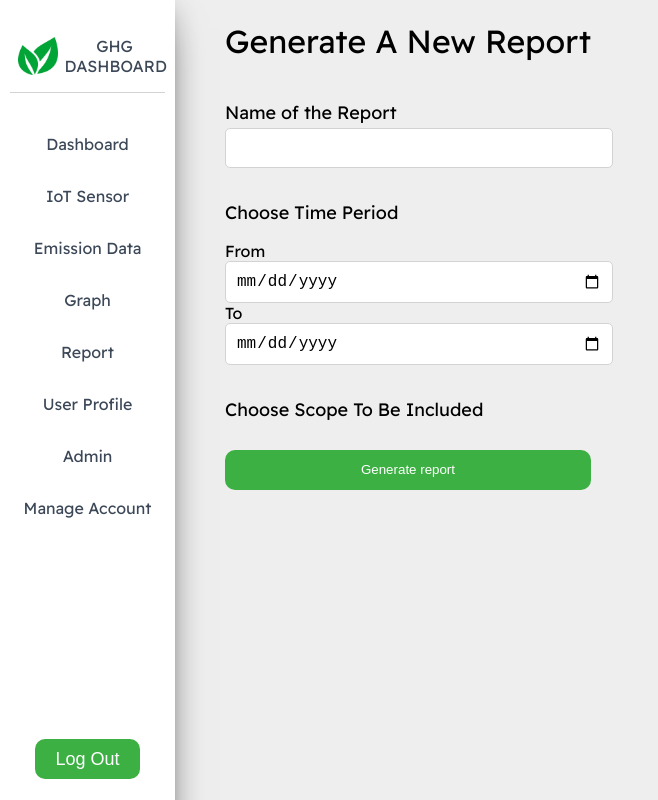
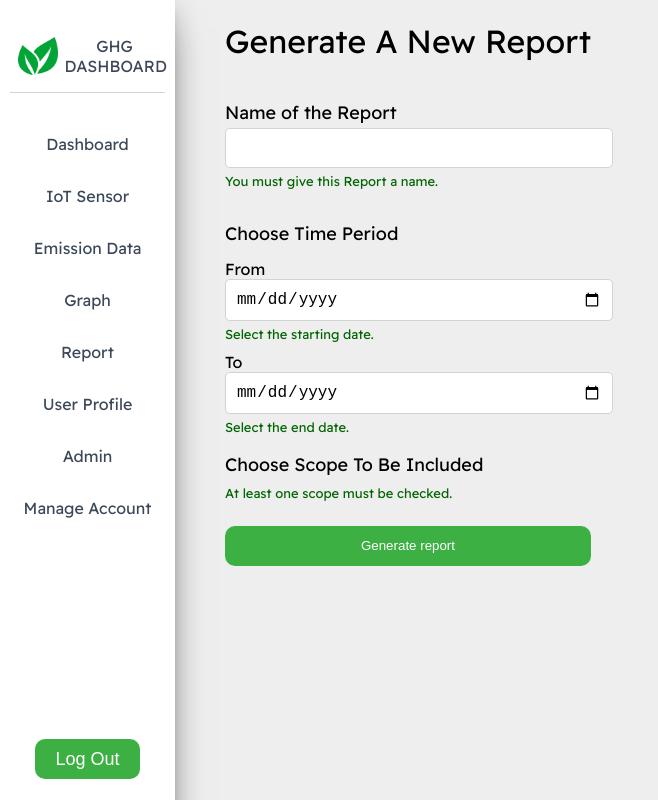
Before and after one commit to zahraariff/personalized-ghg-dashboard, an Angular app in the folder ghg-dashboard/: page /generate-report in a window 1280 px wide. Shown: the whole page, without its empty margins (0-658 px from the left). Built offline with nearby package versions, Linux system fonts and the light colour scheme; no server answers; sample sign-in values are in the browser's storage; what ngx-cookie would draw is missing.

Commit message:
Added Report Form Error Messages

```diff
--- a/ghg-dashboard/src/page/generate-report-page/generate-report-page.component.html
+++ b/ghg-dashboard/src/page/generate-report-page/generate-report-page.component.html
@@ -7,13 +7,22 @@
                 <div class="irp-form-item">
                     <label for="" class="form-label">Name of the Report</label>
                     <input type="text" formControlName="name">
+                    <div class="form-error" *ngIf="this.reportForm.get('name')?.hasError('required')">You must give this Report a name.</div>
                 </div>
-                <div class="irp-form-item">
+                <div class="irp-form-item" style="margin-bottom: 0;">
                 <div  class="form-label" style="margin-bottom: 10px;">Choose Time Period</div>
+                <div class="datepicker" style="margin-bottom: 10px;">
                     <label for="" class="time-label">From</label>
                     <input type="date" formControlName="minDate">
+                    <div class="form-error" *ngIf="this.reportForm.get('minDate')?.hasError('required')">Select the starting date.</div>
+                </div>
+
+                <div class="datepicker">
                     <label for="">To</label>
                     <input type="date" formControlName="maxDate">
+                    <div class="form-error" *ngIf="this.reportForm.get('maxDate')?.hasError('required')">Select the end date.</div>
+                </div>
+
                 </div>
                 <div class="irp-form-item">
                     <div class="form-label">Choose Scope To Be Included</div>
@@ -22,6 +31,9 @@
                         <div *ngFor = "let data of scopeList; let i = index">
                             <input style="width: initial;" class="form-checkbox" type="checkbox" value="{{data.name}}" formControlName="{{data.formcontrol}}">
                             <label for="">{{data.name}}</label>
+                        </div>
+                        <div class="form-error" *ngIf="reportForm.get('scopes')?.hasError('atLeastOneScopeChecked')">
+                            At least one scope must be checked.
                         </div>
                     </ng-container>
 
--- a/ghg-dashboard/src/page/generate-report-page/generate-report-page.component.scss
+++ b/ghg-dashboard/src/page/generate-report-page/generate-report-page.component.scss
@@ -104,3 +104,13 @@ input.form-checkbox {
     height: 0;
     width: 0;
 }
+
+.form-error {
+    color: darkgreen;
+    font-size: 13px;
+    padding-top: 5px;
+}
+
+.datepicker {
+    margin-bottom: 13spx;
+}
--- a/ghg-dashboard/src/page/generate-report-page/generate-report-page.component.ts
+++ b/ghg-dashboard/src/page/generate-report-page/generate-report-page.component.ts
@@ -1,7 +1,6 @@
 import { Component } from '@angular/core';
-import { FormBuilder, FormGroup } from '@angular/forms';
+import { FormBuilder, FormGroup, Validators, AbstractControl, ValidationErrors, ValidatorFn } from '@angular/forms';
 import { Router } from '@angular/router';
-// import { subscribeOn } from 'rxjs';
 import { EmissionDataService } from 'src/services/emission-data.service';
 import { PdfGeneratorService } from 'src/services/pdf-generator.service';
 import { ReportDataSharingService } from 'src/services/report-data-sharing.service';
@@ -27,17 +26,18 @@ export class GenerateReportPageComponent {
     private pdfGeneratorService: PdfGeneratorService,
     private router: Router,
     private reportDataSharingService: ReportDataSharingService){
+
       this.reportForm = this.formBuilder.group({
-      name: [],
-      minDate: [],
-      maxDate: [],
+        name: ['', Validators.required],
+        minDate: ['', Validators.required],
+        maxDate: ['', Validators.required],
         scopes: this.formBuilder.group({
           scope1: [''],
           scope2: [''],
           scope3: [''],
           newscope: [''],
           scope5: ['']
-      }),
+        }, { validator: this.atLeastOneScopeCheckedValidator }),
         emissionDataType: this.formBuilder.group({
           fuelCombustion: [''],
           otherEmissions: [''],
@@ -46,7 +46,19 @@ export class GenerateReportPageComponent {
           waterManagement: ['']
         })
       });
+
   }
+
+// Custom validator function
+atLeastOneScopeCheckedValidator: ValidatorFn = (control: AbstractControl): ValidationErrors | null => {
+  const scopesGroup = control as FormGroup;
+  const scopeControls = Object.values(scopesGroup.controls);
+
+  const isAtLeastOneScopeChecked = scopeControls.some((scopeControl) => scopeControl.value === true);
+
+  return isAtLeastOneScopeChecked ? null : { atLeastOneScopeChecked: true };
+};
+
 
   ngOnInit(): void {
     var data, dataList;
@@ -83,10 +95,6 @@ export class GenerateReportPageComponent {
   }
 
   submitReportForm(item: any){
-
-    // Keep Report Nama in a shared private variable
-    // this.reportDataSharingService.setReportData(item.name);
-    // console.log('reportName', this.reportDataSharingService.getReportData());
 
     // Send Data to function that generates a report
     this.emissionDataService.submitReportData(item).subscribe(
```
Lines whose indentation alone changed are shown as unchanged.
